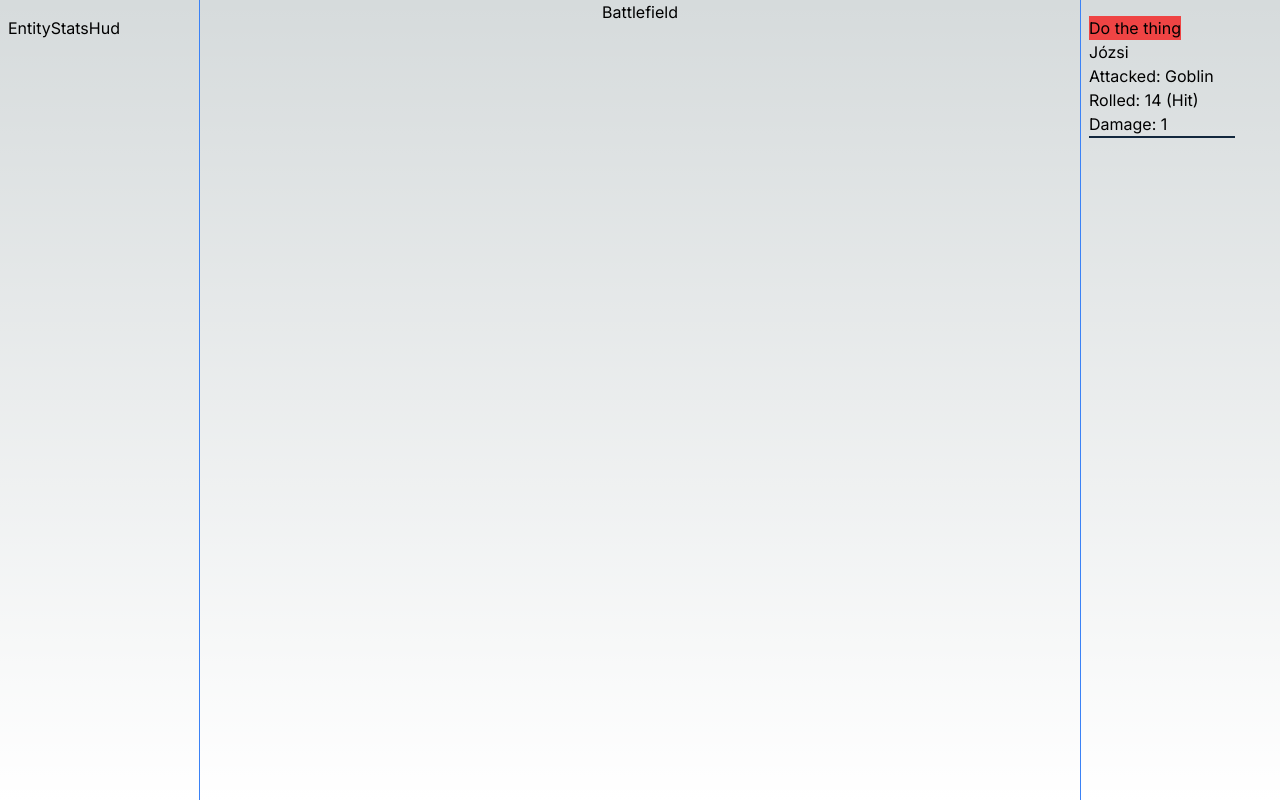
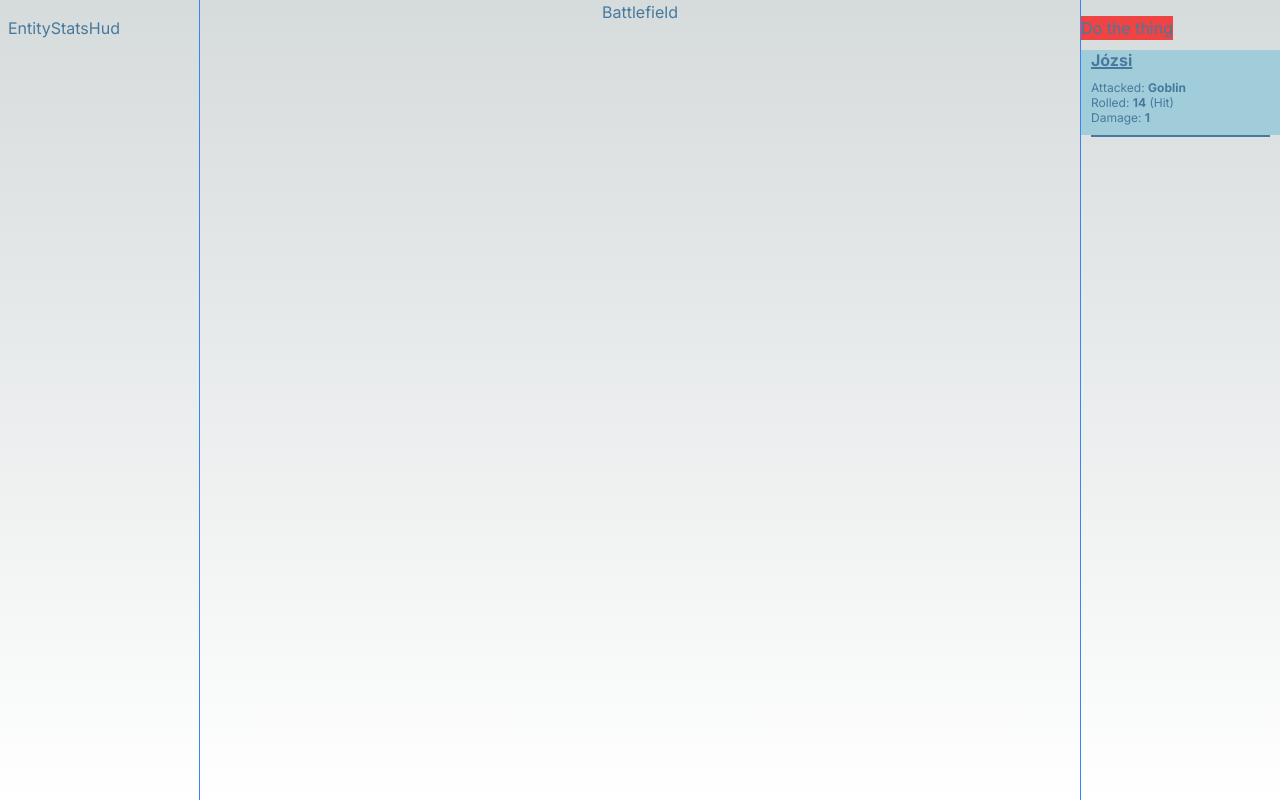
Before and after one commit to stevespectre/dnd-combat-simulator, a Next.js app: page /game in a window 1280 px wide. Both pictures are taken after a click on the button "Do the thing". Built offline with nearby package versions, Linux system fonts and the light colour scheme.

Commit message:
Added styling for the logs

```diff
--- a/app/components/GameLog.tsx
+++ b/app/components/GameLog.tsx
@@ -13,7 +13,7 @@ function GameLog() {
     console.log('action', action);
     if (action) {
       setLogs((prevState) => {
-        return [...prevState, action];
+        return [action, ...prevState];
       });
     }
   }, [action]);
@@ -28,22 +28,35 @@ function GameLog() {
   }, []);
 
   return (
-    <div className="w-[200px] border-l border-blue-500 px-2 py-4">
+    <div className="w-[200px] border-l border-blue-500 py-4 overflow-scroll">
       <button className="bg-red-500" onClick={doTheThing}>
         Do the thing
       </button>
       {logs.map((log, index) => {
         const damage = log.value > 0 ? log.value : 'No damage';
+
         return (
-          <div key={index}>
-            <div className="source-entity-name">{log.source}</div>
-            <div>
-              <p>{log.type + ' ' + log.target}</p>
-              <p>{'Rolled: ' + log.roll + ' (' + log.result + ')'}</p>
-              <p>{'Damage: ' + damage}</p>
+          <>
+            <div key={index} style={{ width: '100%', background: index === 0 ? '#A1CDDB' : '' }}>
+              <div className="logbox-content">
+                <div className="source-entity-name">{log.source}</div>
+                <div className="log-details">
+                  <p>
+                    {log.type + ' '}
+                    <strong>{log.target}</strong>
+                  </p>
+                  <p>
+                    {'Rolled: '} <strong>{log.roll}</strong> {' (' + log.result + ')'}
+                  </p>
+                  <p>
+                    {'Damage: '}
+                    <strong>{damage}</strong>
+                  </p>
+                </div>
+              </div>
             </div>
-            <div style={{ width: '80%', height: '1px', border: 'solid 1px #12273D' }} />
-          </div>
+            <div className="divider" />
+          </>
         );
       })}
     </div>
--- a/app/globals.css
+++ b/app/globals.css
@@ -17,16 +17,36 @@
 }
 
 body {
-  color: rgb(var(--foreground-rgb));
+  color: #46799d;
   background: linear-gradient(to bottom, transparent, rgb(var(--background-end-rgb))) rgb(var(--background-start-rgb));
 }
 
-source-entity-name {
-  font-family: Montserrat, serif;
+.logbox-content {
+  padding-left: 10px;
+}
+
+.source-entity-name {
   font-size: 16px;
   font-weight: 700;
   line-height: 20px;
   letter-spacing: 0;
   text-align: left;
-  color: #12273d;
+  text-decoration: underline 2px;
+  margin: 10px 0;
 }
+
+.log-details {
+  font-size: 12px;
+  font-weight: 400;
+  line-height: 15px;
+  letter-spacing: 0;
+  text-align: left;
+  padding-bottom: 10px;
+}
+
+.divider {
+  margin: 0 auto;
+  width: 90%;
+  height: 1px;
+  border: solid 1px #46799d;
+}
--- a/src/entities/entity.ts
+++ b/src/entities/entity.ts
@@ -10,7 +10,7 @@ interface Entity {
    * Hit points can be either a static number or a string on which we randomly generate
    * For example, player HP: 12, monster hp: 1d8+1 (these are interchangeable)
    */
-  hitPoints: string | number;
+  hitPoints: number;
 
   /**
    * Damage is a random generated number
```
